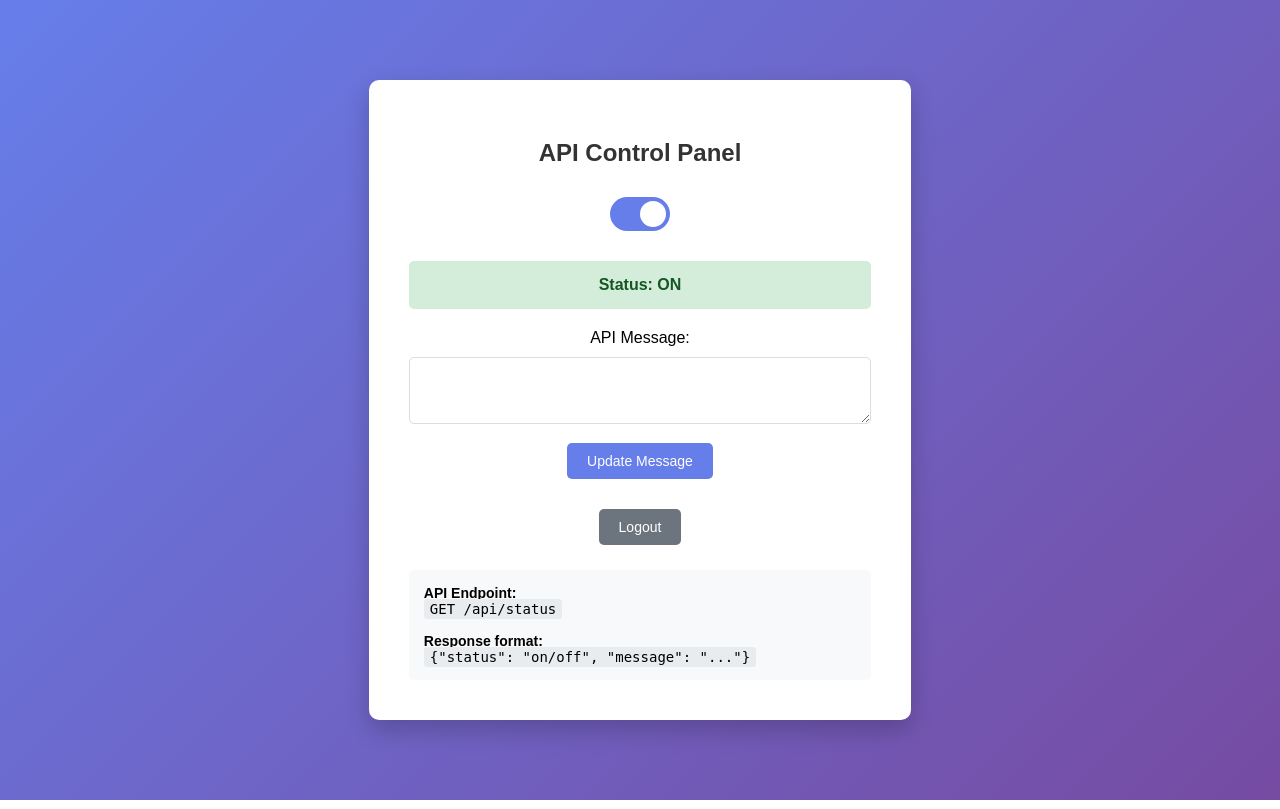
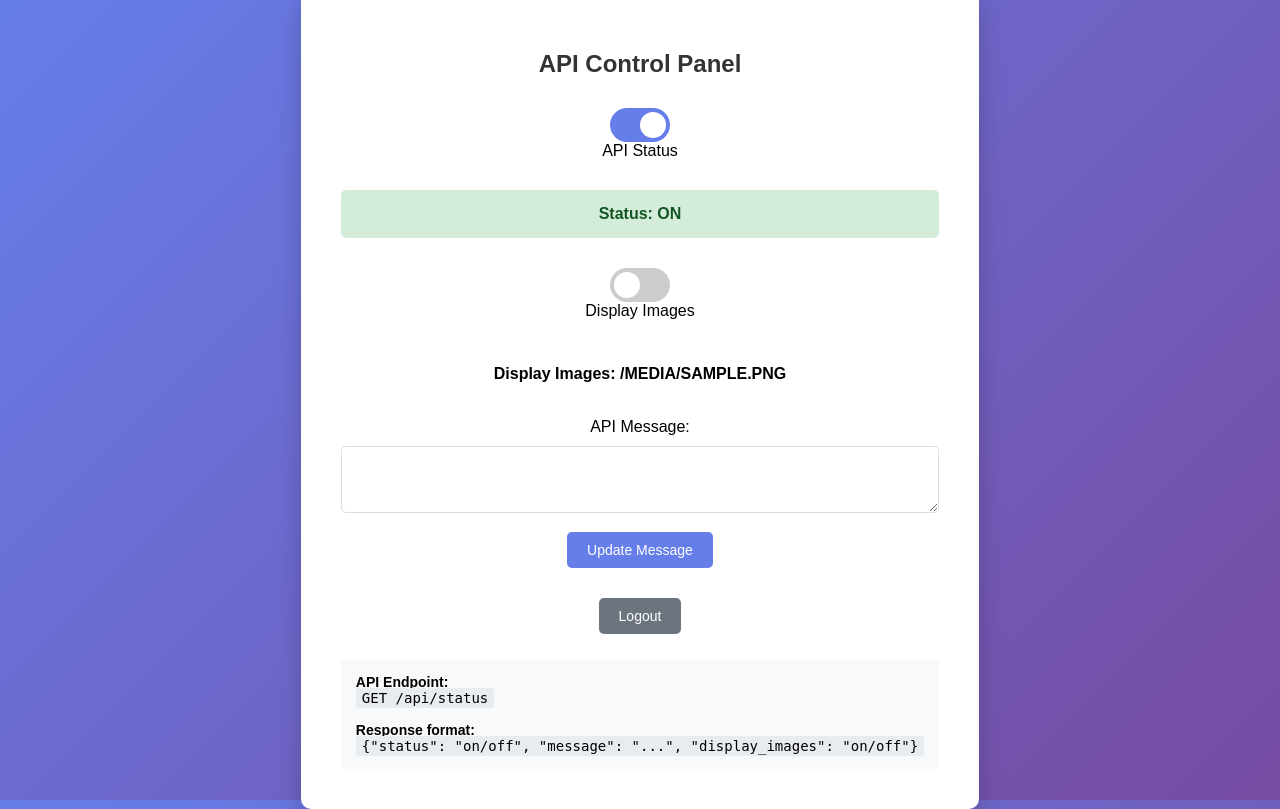
Before and after one commit to Charles787205/extension_auth, a FastAPI app: template templates/main.html in a window 1280 px wide. Run offline with FastAPI, Linux system fonts and the light colour scheme; the template is opened without the code that fills it: most values are stand-ins (such as "Sample title", 1, 10 or a date in 2020).

Commit message:
added display images

```diff
--- a/index.py
+++ b/index.py
@@ -41,7 +41,8 @@ async def get_or_init_api_state():
                 default_state = {
                     "_id": "current_state",
                     "status": "off",
-                    "message": "API is currently disabled"
+                    "message": "API is currently disabled",
+                    "display_images": "off"
                 }
                 await api_state_col.insert_one(default_state)
                 return default_state
@@ -50,7 +51,7 @@ async def get_or_init_api_state():
 
     # Fallback to in-memory
     if api_state is None:
-        api_state = {"status": "off", "message": "API is currently disabled"}
+        api_state = {"status": "off", "message": "API is currently disabled", "display_images": "off"}
     return api_state
 
 async def get_credentials_collection():
@@ -116,7 +117,8 @@ async def main_page(request: Request, session_id: str = Cookie(None)):
     return templates.TemplateResponse("main.html", {
         "request": request,
         "status": state["status"],
-        "message": state["message"]
+        "message": state["message"],
+        "display_images": state.get("display_images", "off")
     })
 
 @app.post("/toggle")
@@ -165,6 +167,29 @@ async def update_message(request: Request, session_id: str = Cookie(None)):
     api_state["message"] = data["message"]
     return {"success": True}
 
+@app.post("/toggle-display-images")
+async def toggle_display_images(request: Request, session_id: str = Cookie(None)):
+    verify_session(session_id)
+    data = await request.json()
+
+    # Try MongoDB first
+    if USE_MONGODB:
+        try:
+            api_state_col = await get_api_state_collection()
+            if api_state_col is not None:
+                await api_state_col.update_one(
+                    {"_id": "current_state"},
+                    {"$set": {"display_images": data["display_images"]}},
+                    upsert=True
+                )
+                return {"success": True}
+        except Exception as e:
+            print(f"MongoDB error, using in-memory: {e}")
+
+    # Fallback to in-memory
+    api_state["display_images"] = data["display_images"]
+    return {"success": True}
+
 @app.post("/logout")
 async def logout(session_id: str = Cookie(None)):
     if session_id in sessions:
@@ -180,7 +205,8 @@ async def api_status():
 
     return {
         "status": state["status"],
-        "message": state["message"]
+        "message": state["message"],
+        "display_images": state.get("display_images", "off")
     }
 
 if __name__ == "__main__":
--- a/templates/main.html
+++ b/templates/main.html
@@ -157,10 +157,23 @@
         <input type="checkbox" id="apiSwitch" {{ 'checked' if status == 'on' else '' }}>
         <span class="slider"></span>
       </label>
+      <div>API Status</div>
     </div>
 
     <div class="status {{ status }}">
       Status: {{ status.upper() }}
+    </div>
+
+    <div class="switch-container">
+      <label class="switch">
+        <input type="checkbox" id="displayImagesSwitch" {{ 'checked' if display_images == 'on' else '' }}>
+        <span class="slider"></span>
+      </label>
+      <div>Display Images</div>
+    </div>
+
+    <div class="status {{ display_images }}">
+      Display Images: {{ display_images.upper() }}
     </div>
 
     <div>
@@ -177,12 +190,13 @@
       <strong>API Endpoint:</strong><br>
       <code>GET /api/status</code><br><br>
       <strong>Response format:</strong><br>
-      <code>{"status": "on/off", "message": "..."}</code>
+      <code>{"status": "on/off", "message": "...", "display_images": "on/off"}</code>
     </div>
   </div>
 
   <script>
     const apiSwitch = document.getElementById('apiSwitch');
+    const displayImagesSwitch = document.getElementById('displayImagesSwitch');
 
     apiSwitch.addEventListener('change', async () => {
       const status = apiSwitch.checked ? 'on' : 'off';
@@ -190,6 +204,16 @@
         method: 'POST',
         headers: { 'Content-Type': 'application/json' },
         body: JSON.stringify({ status })
+      });
+      location.reload();
+    });
+
+    displayImagesSwitch.addEventListener('change', async () => {
+      const display_images = displayImagesSwitch.checked ? 'on' : 'off';
+      await fetch('/toggle-display-images', {
+        method: 'POST',
+        headers: { 'Content-Type': 'application/json' },
+        body: JSON.stringify({ display_images })
       });
       location.reload();
     });
```
